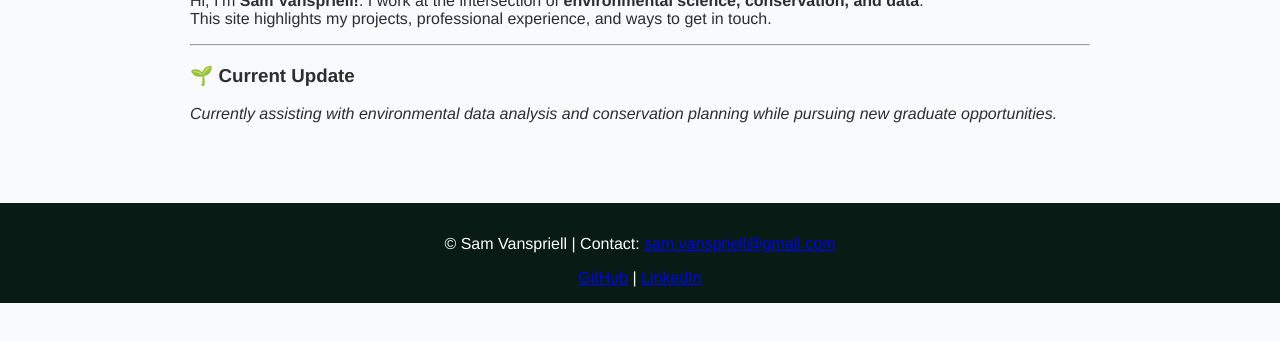
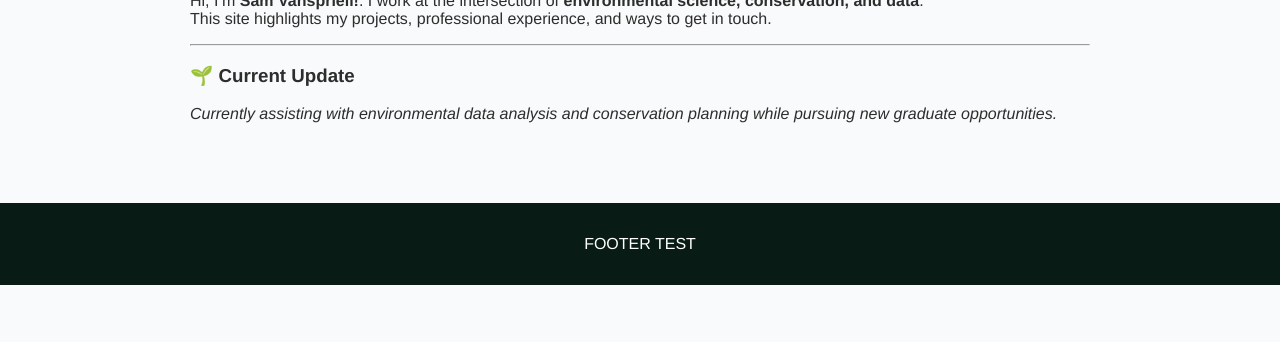
Before and after one commit to SamVansp/samvansp.github.io, a Jekyll site: the page built from your-website/index.md, in a window 1280 px wide, cut to the strip 334-676 px from the top of the page. Built offline with Jekyll 4.4.1, drawn with Linux system fonts in a browser that asks for light colours.

Commit message:
Update footer.html

```diff
--- a/your-website/_includes/footer.html
+++ b/your-website/_includes/footer.html
@@ -1,7 +1,3 @@
 <footer>
-  <p>© {{ site.title }} | Contact: <a href="mailto:sam.vanspriell@gmail.com">sam.vanspriell@gmail.com</a></p>
-  <div class="footer-links">
-    <a href="https://github.com/yourusername">GitHub</a> |
-    <a href="https://www.linkedin.com/in/sam-vanspriell-992405242/">LinkedIn</a>
-  </div>
+  <p>FOOTER TEST</p>
 </footer>
```
